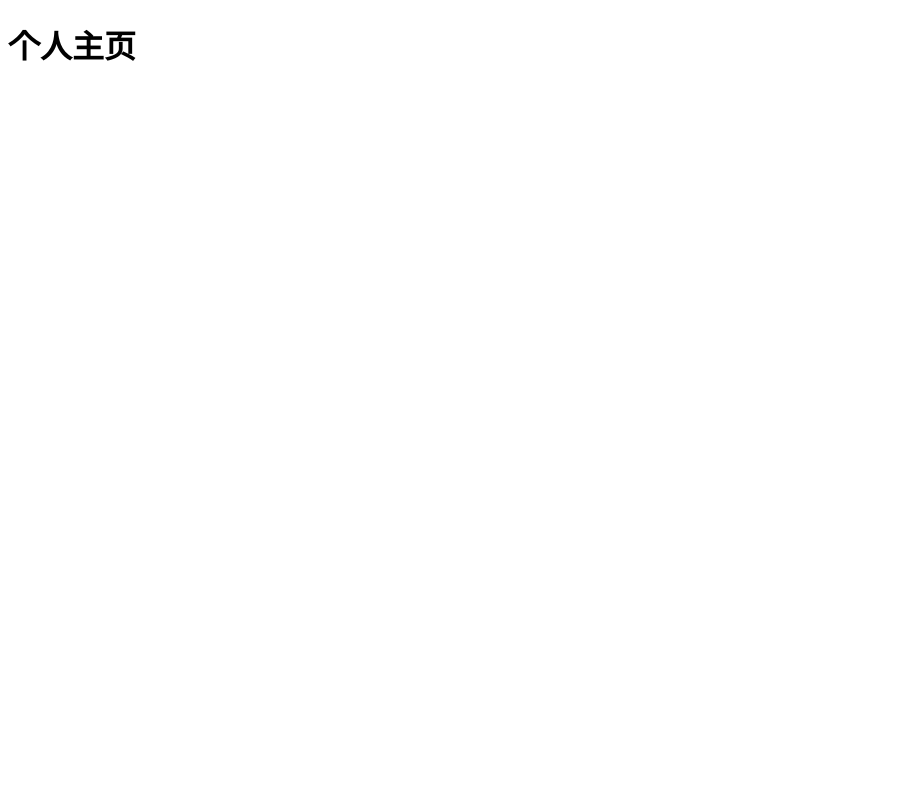
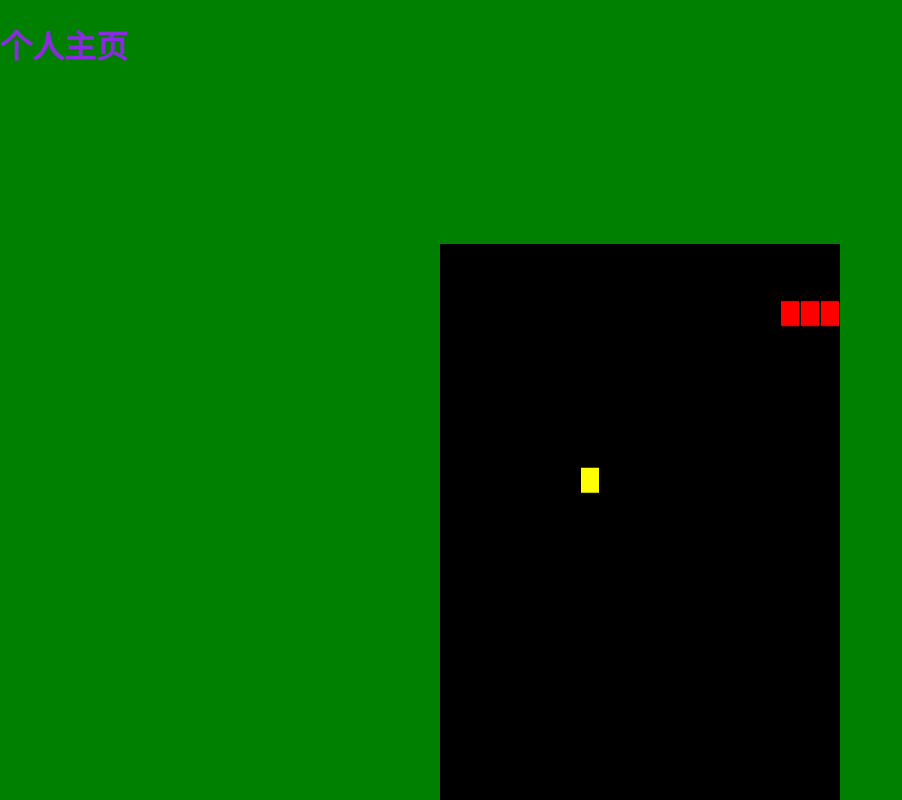
Before and after one commit to dragonaaa/dragonaaa.github.io, a plain HTML site: page index.html in a window 1280 px wide. Shown: the whole page, without its empty margins (0-902 px from the left). Drawn offline with Linux system fonts and the light colour scheme.

Commit message:
个人主页第二版
随便写写

```diff
--- a/index.html
+++ b/index.html
@@ -1,14 +1,88 @@
 <!DOCTYPE html>
 <html lang="en">
 <head>
-  <meta charset="UTF-8">
-  <meta name="viewport" content="width=device-width, initial-scale=1.0">
-  <meta http-equiv="X-UA-Compatible" content="ie=edge">
-  <title>个人主页</title>
-  <link rel="stylesheet" href="./css/index.css">
-  <script src="./js/index.js"></script>
+    <meta charset="UTF-8">
+    <meta name="viewport" content="width=device-width, initial-scale=1.0">
+    <title>个人主页</title>
+    <style>
+        body {
+            display: flex;
+            flex-wrap: wrap;
+            height: 100vh;
+            margin: 0;
+            padding: 0;
+            justify-content: center;
+            /* align-items: center;  */
+            background: green;
+        }
+        h1{
+          width: 100%;
+          color: blueviolet;
+          text-align: left;
+        }
+    </style>
 </head>
 <body>
-  <h1>个人主页</h1>
+    <h1>个人主页</h1><br>
+    <canvas id="game" width="400" height="400" style="background: #000;" >对不起，您的浏览器不支持canvas</canvas>
+    <script>
+        var snake = [41, 40];   //蛇身
+        var direction = 1;      //方向
+        var food = 43;          //食物的位置
+        var n;                  // 下一个蛇头的位置
+        var box = document.getElementById('game').getContext('2d');
+        // 绘制每个点位
+        var draw = function(seat, color) {
+            box.fillStyle = color;
+            box.fillRect(seat % 20 * 20 +1, ~~(seat / 20) * 20 + 1, 18, 18);
+        }
+        document.onkeydown = function(e) {
+            console.log(e.keyCode)
+            // 获取蛇头方向
+            /*
+                e.keyCode 键盘按键Unicode值 左上右下分别对应 37,38,39,40,
+
+                snake[1] - snake[0] : 获得蛇当前的方向
+                n = [-1, -20, 1, 20][(e.keyCode - 37)] || direction 获得用户期望的方向
+
+                    [-1, -20, 1, 20][(e.keyCode - 37)] || direction
+                    根据当前用户按键, 取值. 如果用户按下的不是 "左上右下" e.keyCode - 37
+                    的范围一定不再 0,1,2,3 这几个数字范围内
+                    所以后面跟一个 ||   direction, 这样的算法可以得出
+                    n 要么等于用户期望的方向, 要么等于当前蛇头的方向
+
+                蛇头方向 = 当前方向 === 用户期望的方向 ? 当前方向 : 用户期望的方向
+            */
+            direction = snake[1] - snake[0] == (
+                n = [-1, -20, 1, 20][(e.keyCode - 37)] || direction
+            ) ? direction : n;
+        }
+        ;(function() {
+            snake.unshift(n = snake[0] + direction); // 得出蛇头的位置: 蛇头 + 方向
+            // 碰撞检测
+            if (
+                (snake.indexOf(n, 1) > 0) ||    // 撞上蛇身
+                (n < 0) ||                      // 撞墙 上
+                (n > 399) ||                    // 撞墙 下
+                (direction === 1 && n % 20 === 0) || // 撞墙 右
+                (direction === -1 && n % 20 === 19)  // 撞墙 做
+            ) {
+                // return console.log('game over')
+                return alert('game over')
+            }
+            // 绘制蛇头
+            draw(n, 'red');
+            if (n === food) {
+                // 得到下一个食物的位置
+                while(snake.indexOf(food = ~~(Math.random() * 400))> 0 );
+                // 绘制下一个食物
+                draw(food, 'yellow');
+            } else {
+                // 蛇尾出列
+                draw(snake.pop(), 'black');
+            }
+            setTimeout(arguments.callee, 150);
+        })();
+    </script>
 </body>
 </html>
```
